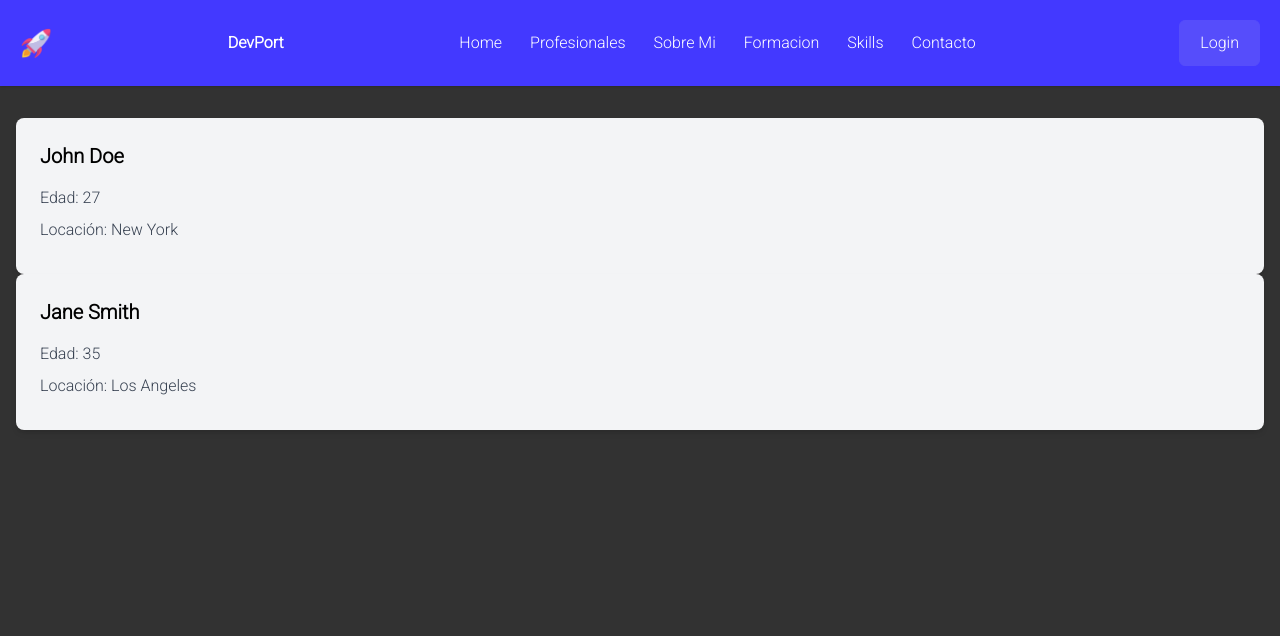
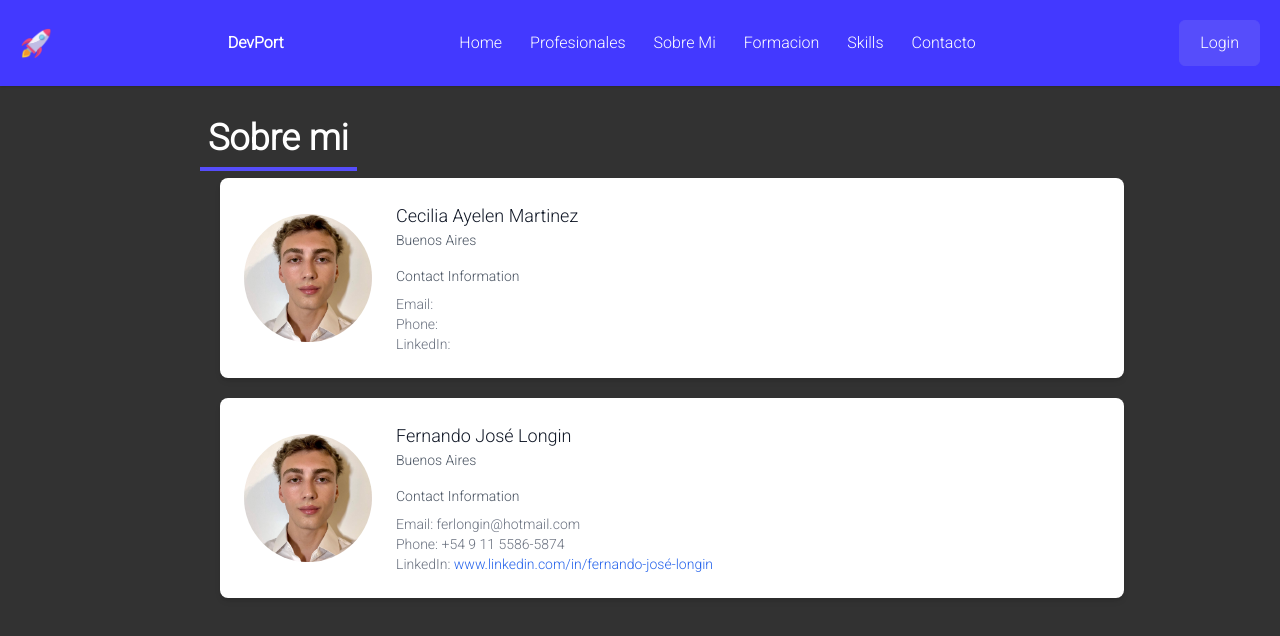
Before and after one commit to Cecimartinez/DevPort, a React (Vite) app: page /sobremi in a window 1280 px wide. Shown: the top 636 px of the page. Built offline with nearby package versions, Linux system fonts and the light colour scheme.

Commit message:
sobre mi listo :)

```diff
--- a/src/Pages/SobreMi/Components/PersonalInfo.jsx
+++ b/src/Pages/SobreMi/Components/PersonalInfo.jsx
@@ -1,11 +1,34 @@
-function PersonalInfo(props) {
-  return (
-    <div className="bg-gray-100 p-6 rounded-lg shadow-md">
-      <h2 className="text-xl font-bold mb-4">{props.name}</h2>
-      <p className="text-gray-700 text-base mb-2">Edad: {props.age}</p>
-      <p className="text-gray-700 text-base mb-2">Locación: {props.location}</p>
+import React from 'react';
+import PropTypes from 'prop-types';
+
+const PersonalInfo = ({ name, surname, email, linkedin, phone, location, imageSrc }) => (
+  <div className="bg-white rounded-lg shadow-md p-6 m-5 flex items-center">
+    <div className="mr-6">
+      <img src={imageSrc} className="w-32 h-32 rounded-full object-cover" />
     </div>
-  );
-}
+    <div>
+      <h2 className="text-lg font-medium text-gray-900">{name} {surname}</h2>
+      <p className="text-sm font-medium text-gray-600">{location}</p>
+      <div className="mt-4">
+        <h3 className="text-sm font-medium text-gray-600">Contact Information</h3>
+        <div className="mt-2">
+          <p className="text-sm text-gray-500"><span className="font-medium">Email:</span> {email}</p>
+          <p className="text-sm text-gray-500"><span className="font-medium">Phone:</span> {phone}</p>
+          <p className="text-sm text-gray-500"><span className="font-medium">LinkedIn:</span> <a href={linkedin} className="text-blue-600">{linkedin}</a></p>
+        </div>
+      </div>
+    </div>
+  </div>
+);
+
+/*PersonalInfo.propTypes = {
+  name: PropTypes.string.isRequired,
+  surname: PropTypes.string.isRequired,
+  email: PropTypes.string.isRequired,
+  linkedin: PropTypes.string.isRequired,
+  phone: PropTypes.string.isRequired,
+  location: PropTypes.string.isRequired,
+  imageSrc: PropTypes.string.isRequired,
+};*/
 
 export default PersonalInfo;
--- a/src/Pages/SobreMi/SobreMi.jsx
+++ b/src/Pages/SobreMi/SobreMi.jsx
@@ -1,11 +1,12 @@
 import PersonalInfo from "./Components/PersonalInfo";
-
+import Foto_CV from "../../assets/Foto_CV.jpg"
 
 export const SobreMi = () => {
   return (
-    <div className="container mx-auto px-4 py-8">
-      <PersonalInfo name="John Doe" age="27" location="New York" />
-      <PersonalInfo name="Jane Smith" age="35" location="Los Angeles" />
+    <div className="container mx-auto px-4 py-8 max-w-[1040px] m-auto md:pl-20 p-4 py-16">
+      <h1 className="text-4xl text-white font-bold border-b-4 border-[#564dfb] p-2 inline">Sobre mi</h1>
+      <PersonalInfo name="Cecilia Ayelen" surname="Martinez" email="" linkedin="" phone="" location="Buenos Aires" imageSrc={Foto_CV}/>
+      <PersonalInfo name="Fernando José" surname="Longin" email="ferlongin@hotmail.com" linkedin="www.linkedin.com/in/fernando-josé-longin" phone="+54 9 11 5586-5874" location="Buenos Aires" imageSrc={Foto_CV}/>
     </div>
   );
 };
```
Also changed, not shown: src/assets/Foto_CV.jpg (added).
